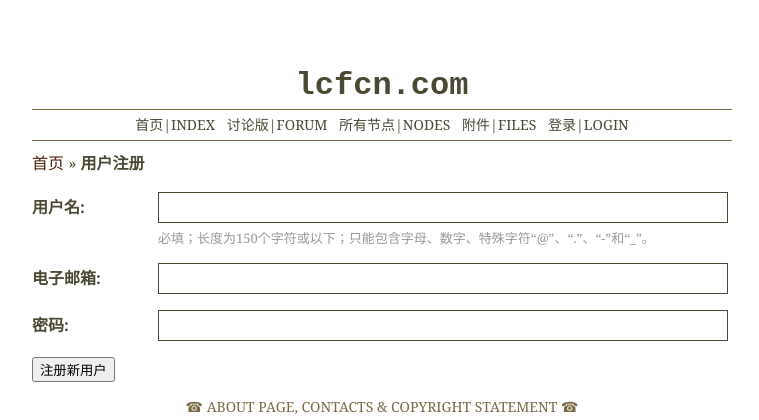
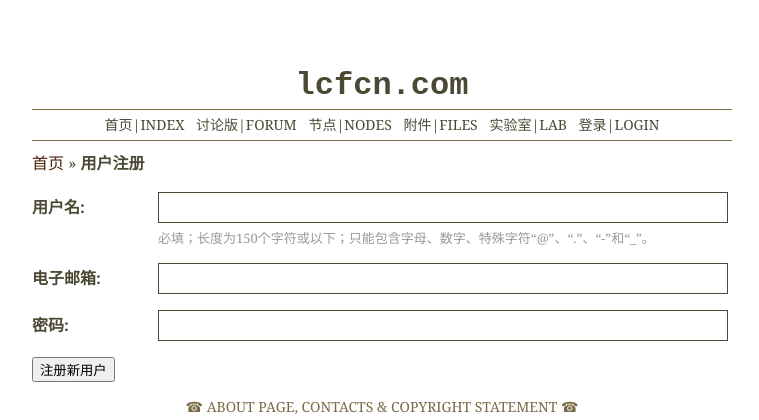
Before and after one commit to iceriverho/lcforum, a Django app: page /auth/reg/ in a window 1280 px wide. Shown: the top 420 px of the page, without its empty margins (258-1017 px from the left). Run offline with Django 3.2, Linux system fonts and the light colour scheme.

Commit message:
start lab label

```diff
--- a/forum/templates/forum/base.html
+++ b/forum/templates/forum/base.html
@@ -14,8 +14,9 @@
     <div id="navi-bar">
         <a href="{% url 'index' %}">首页|INDEX</a>
         <a href="{% url 'forum-index' %}">讨论版|FORUM</a>
-        <a href="{% url 'nodetag-list' %}">所有节点|NODES</a>
+        <a href="{% url 'nodetag-list' %}">节点|NODES</a>
         <a href="{% url 'attachment-list' %}">附件|FILES</a>
+        <a href="">实验室|LAB</a>
         {% if user.is_authenticated %}
             <span id="current_id">ID: {{ user.username }} (<a href="{% url 'user-logout' %}">退出</a>)</span>
         {% else %}
```
